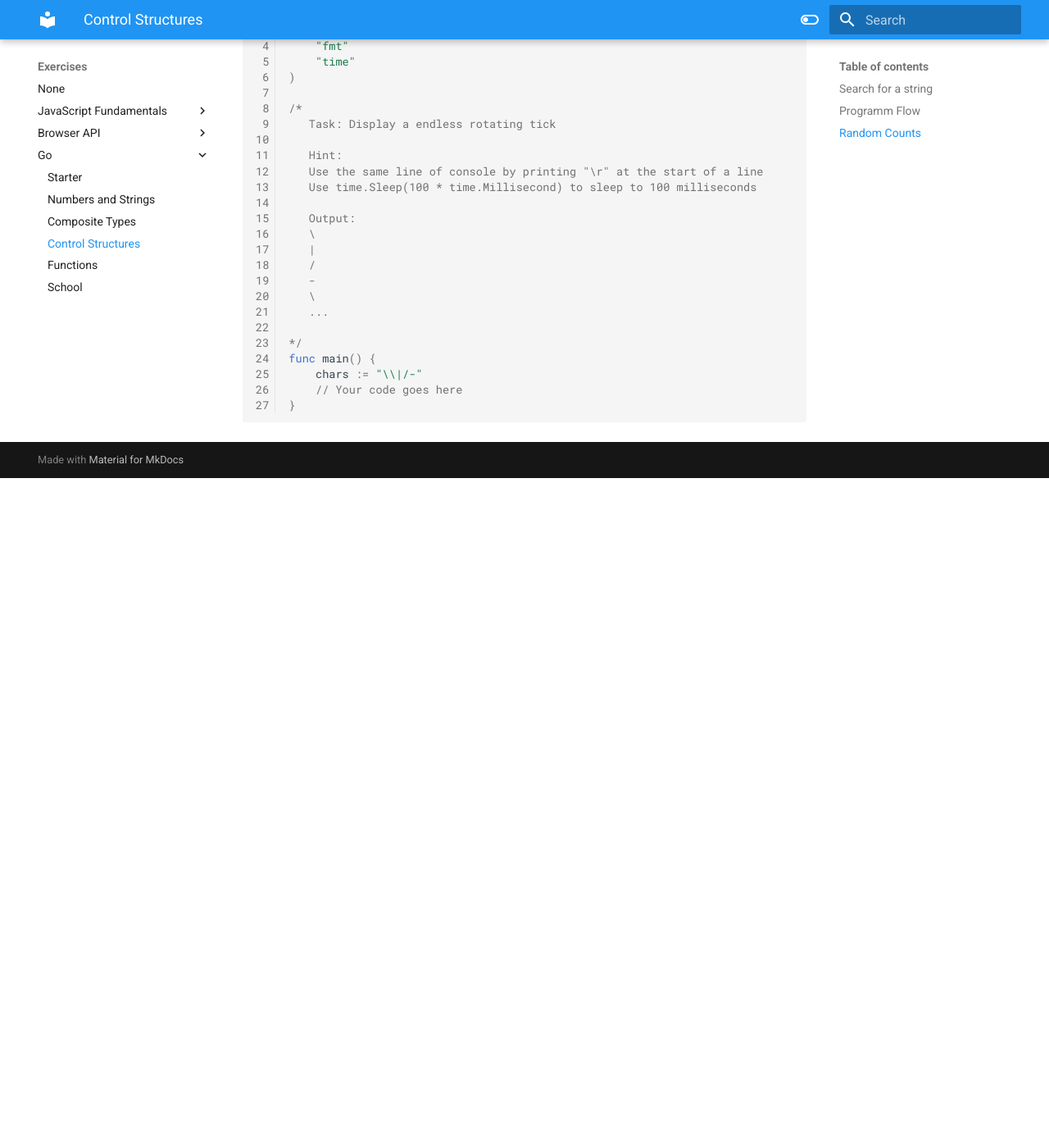
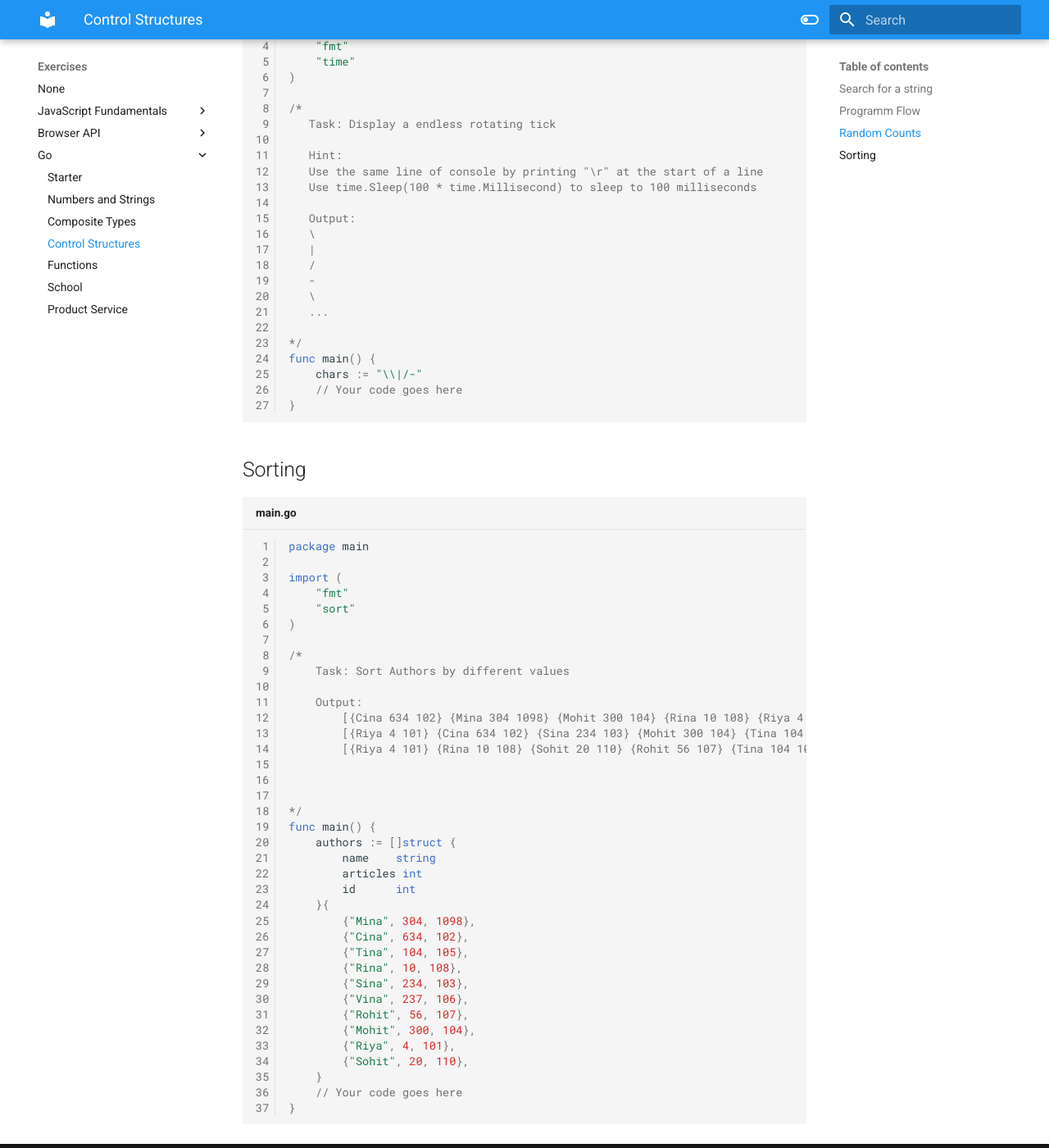
Before and after one commit to bykof/bykof.github.com, an MkDocs documentation site: the page built from docs/exercises/go/starter/control_structures.md, in a window 1280 px wide and 1400 px high, scrolled down 1749 px. Shown: the whole window at 82% size. Built offline with MkDocs 1.6.1 and Material for MkDocs 9.7.7, drawn with Linux system fonts in a browser that asks for light colours; before the commit the page ends 2332 px from its top, so only the background shows below that.

Commit message:
Add product service task

````diff
--- a/docs/exercises/go/starter/control_structures.md
+++ b/docs/exercises/go/starter/control_structures.md
@@ -99,3 +99,45 @@ func main() {
 	// Your code goes here
 }
 ```
+
+## Sorting
+
+```go linenums="1" title="main.go"
+package main
+
+import (
+	"fmt"
+	"sort"
+)
+
+/*
+    Task: Sort Authors by different values
+
+    Output:
+        [{Cina 634 102} {Mina 304 1098} {Mohit 300 104} {Rina 10 108} {Riya 4 101} {Rohit 56 107} {Sina 234 103} {Sohit 20 110} {Tina 104 105} {Vina 237 106}]
+        [{Riya 4 101} {Cina 634 102} {Sina 234 103} {Mohit 300 104} {Tina 104 105} {Vina 237 106} {Rohit 56 107} {Rina 10 108} {Sohit 20 110} {Mina 304 1098}]
+        [{Riya 4 101} {Rina 10 108} {Sohit 20 110} {Rohit 56 107} {Tina 104 105} {Sina 234 103} {Vina 237 106} {Mohit 300 104} {Mina 304 1098} {Cina 634 102}]
+
+
+
+*/
+func main() {
+	authors := []struct {
+        name    string
+        articles int
+        id      int
+    }{
+        {"Mina", 304, 1098},
+        {"Cina", 634, 102},
+        {"Tina", 104, 105},
+        {"Rina", 10, 108},
+        {"Sina", 234, 103},
+        {"Vina", 237, 106},
+        {"Rohit", 56, 107},
+        {"Mohit", 300, 104},
+        {"Riya", 4, 101},
+        {"Sohit", 20, 110},
+    }
+	// Your code goes here
+}
+```
--- a/mkdocs.yml
+++ b/mkdocs.yml
@@ -99,6 +99,7 @@ nav:
           - exercises/go/starter/control_structures.md
           - exercises/go/starter/functions.md
           - exercises/go/projects/school.md
+          - exercises/go/projects/product_service.md
 
 theme:
   name: material
````
Also changed, not shown: docs/exercises/go/projects/product_service.md (added, +170 -0 lines), docs/exercises/go/starter/numbers_and_strings.md (+3 -2 lines), docs/exercises/go/starter/composite_types.md (line endings or trailing spaces).
